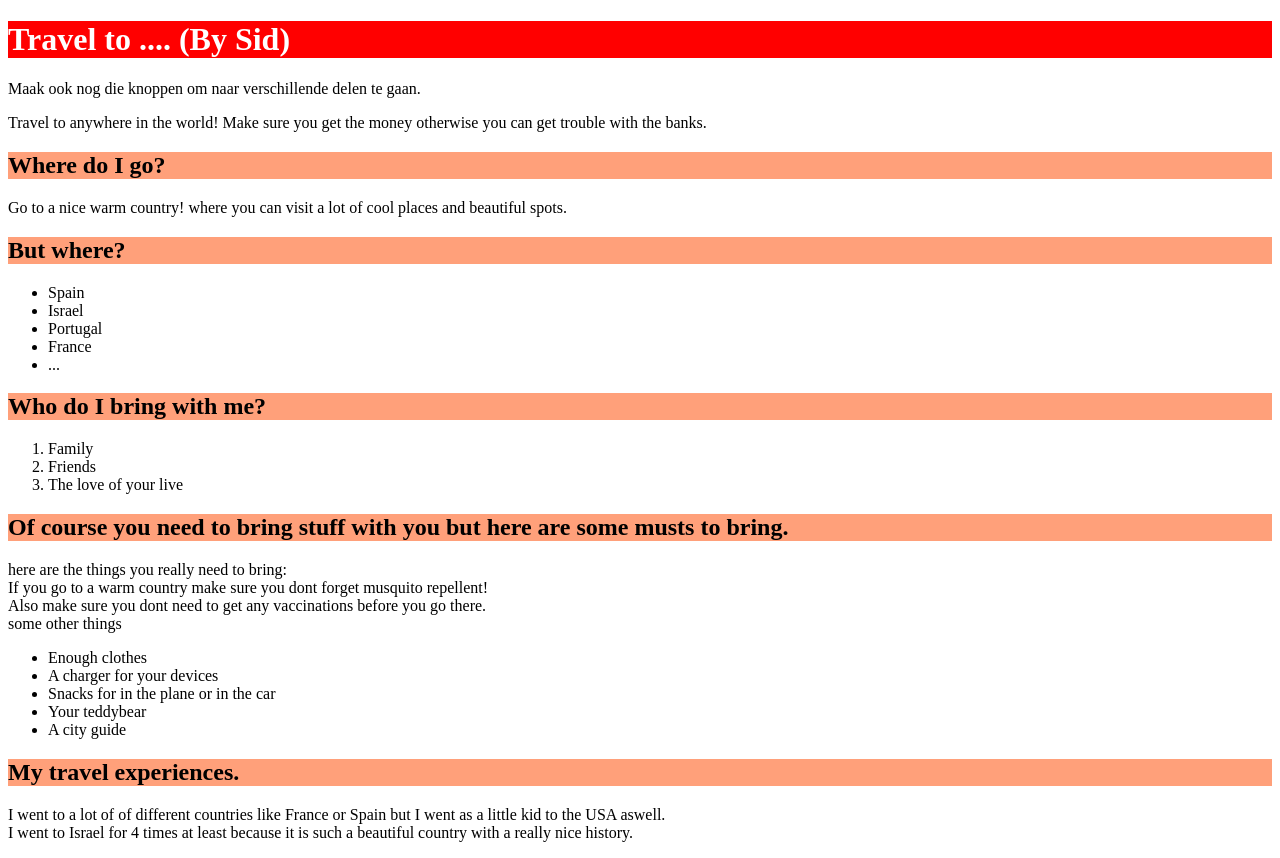
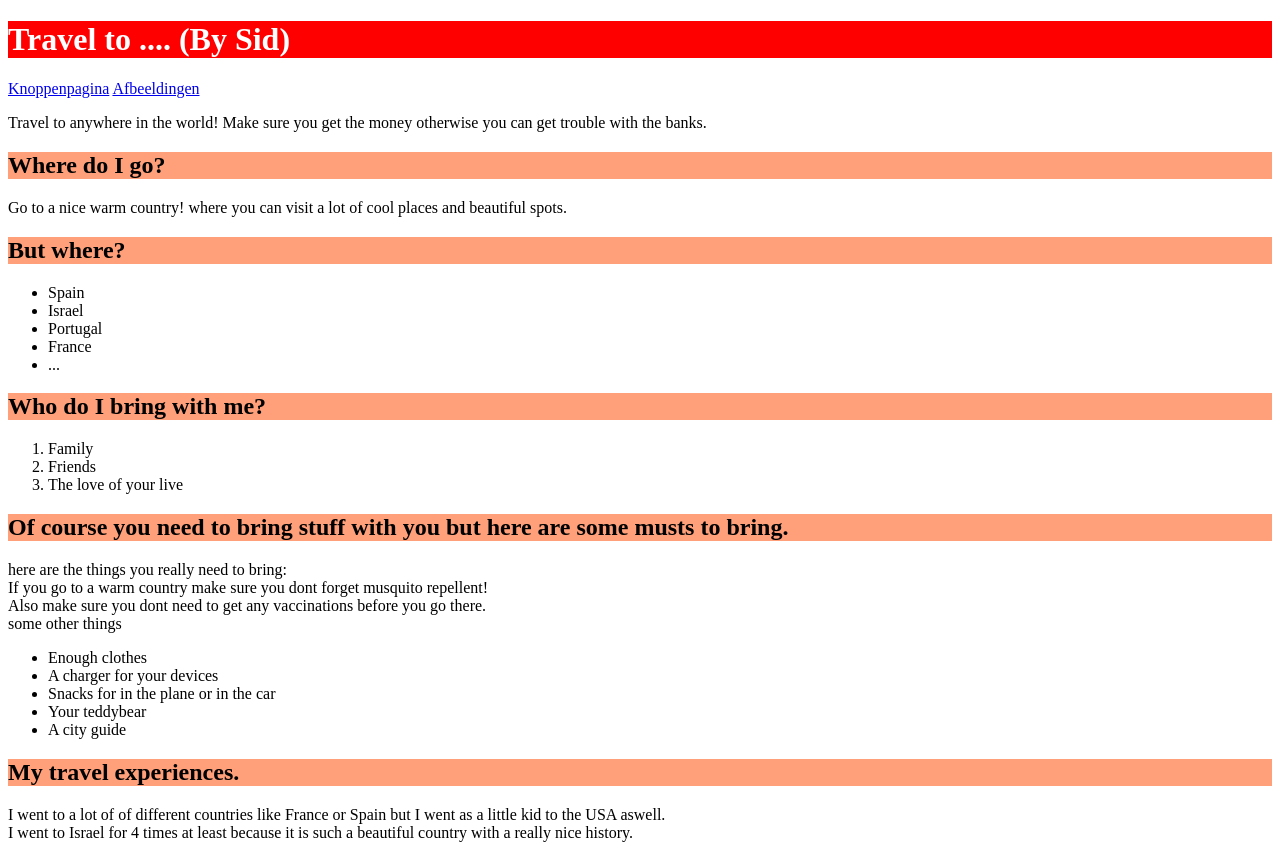
Before and after one commit to SDWGNFLD/SDWGNFLD.github.io, a plain HTML site: page travel.html in a window 1280 px wide. Drawn offline with Linux system fonts and the light colour scheme.

Commit message:
Update travel.html

```diff
--- a/travel.html
+++ b/travel.html
@@ -12,7 +12,8 @@
     <body>
 
         <h1>Travel to .... (By Sid)</h1>
-        <!-->Maak ook nog die knoppen om naar verschillende delen te gaan.</!-->
+        <a href=SDWGNFLD.github.io/knoppen>Knoppenpagina</a>
+        <a href=SDWGNFLD.github.io/afbeeldingen>Afbeeldingen</a>
         <p> Travel to anywhere in the world! Make sure you get the money otherwise you can get trouble with the banks. </p>
         <h2 class='A'>Where do I go?</h2>
         <p> Go to a nice warm country! where you can visit a lot of cool places and beautiful spots.
@@ -52,4 +53,3 @@
 
 
     </body>
-</html>
```
